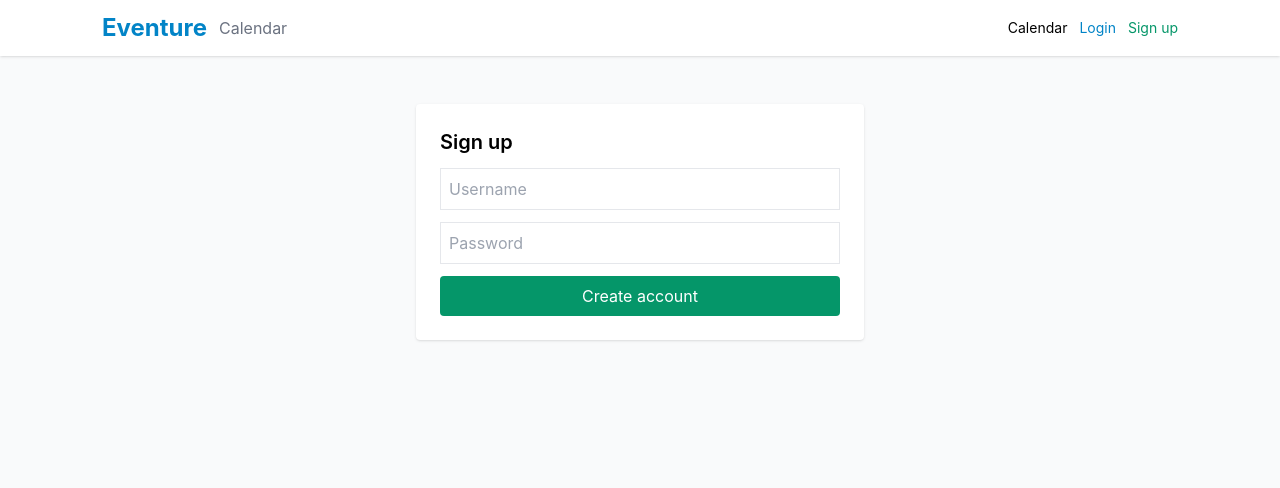
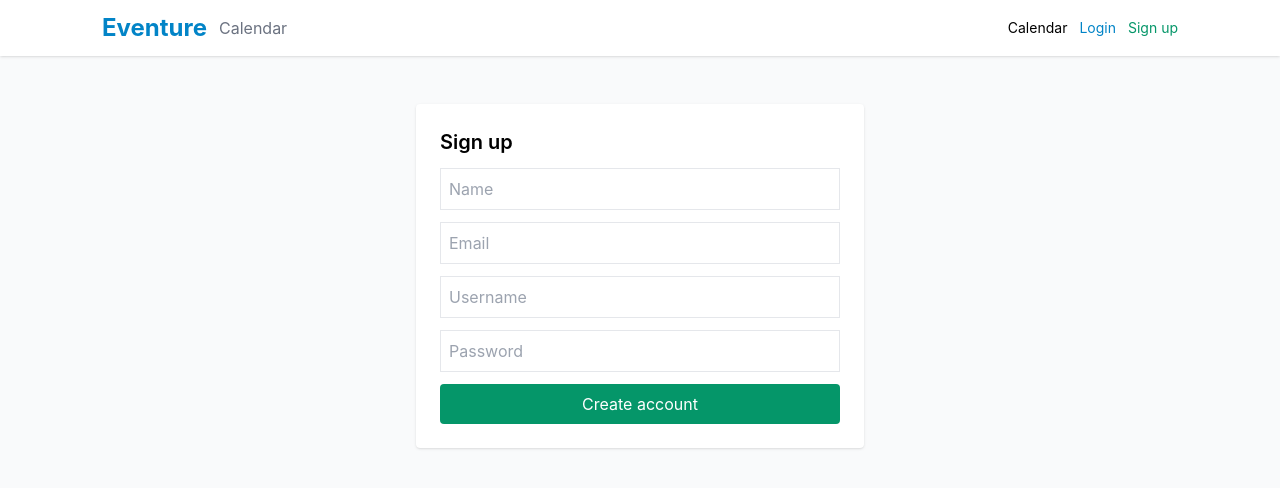
Before and after one commit to maykhinthant/eventure-frontend, a React (Vite) app: page /register in a window 1280 px wide. Shown: the top 488 px of the page. Built offline with nearby package versions, Linux system fonts and the light colour scheme; no server answers.

Commit message:
Add email and name to sign up form

```diff
--- a/src/pages/Register.jsx
+++ b/src/pages/Register.jsx
@@ -3,7 +3,7 @@ import { useNavigate } from 'react-router-dom'
 import { apiRegister } from '../api/auth.js'
 
 export default function Register(){
-  const [form, setForm] = useState({ username:'', password:'' })
+  const [form, setForm] = useState({ name:'', email:'', username:'', password:'' })
   const navigate = useNavigate()
 
   const submit = async (e) => {
@@ -15,6 +15,23 @@ export default function Register(){
     <div className="max-w-md mx-auto mt-12 bg-white p-6 rounded shadow">
       <h2 className="text-xl font-semibold mb-3">Sign up</h2>
       <form onSubmit={submit} className="space-y-3">
+        <input
+          className="w-full border p-2"
+          placeholder="Name"
+          autoComplete="name"
+          value={form.name}
+          onChange={e => setForm({ ...form, name: e.target.value })}
+          required
+        />
+        <input
+          className="w-full border p-2"
+          placeholder="Email"
+          type="email"
+          autoComplete="email"
+          value={form.email}
+          onChange={e => setForm({ ...form, email: e.target.value })}
+          required
+        />
         <input className="w-full border p-2" placeholder="Username" autoComplete="username" value={form.username} onChange={e=>setForm({...form, username:e.target.value})} required />
         <input className="w-full border p-2" placeholder="Password" type="password" autoComplete="new-password" value={form.password} onChange={e=>setForm({...form, password:e.target.value})} required />
         <button className="w-full bg-emerald-600 text-white p-2 rounded">Create account</button>
```
